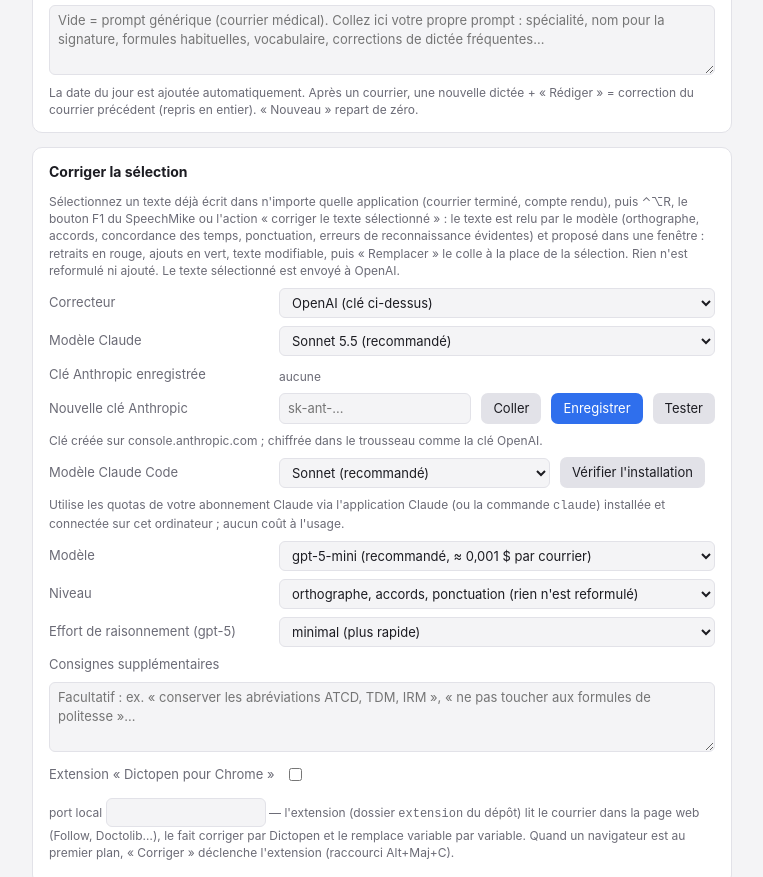
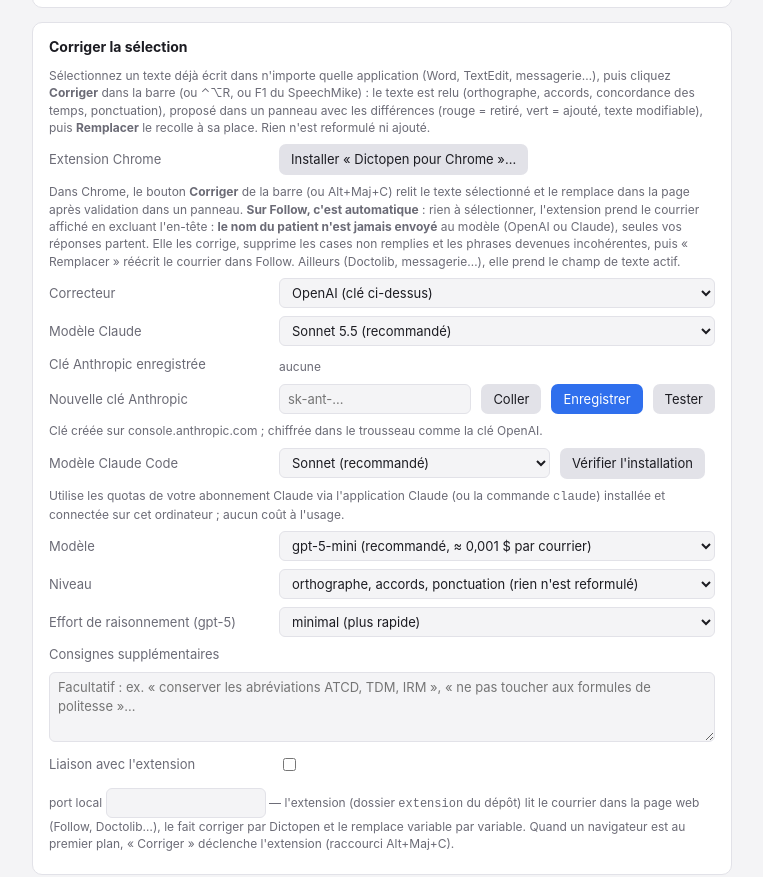
Before and after one commit to leceuv/Dictopen, a browser extension: page renderer/settings.html in a window 1280 px wide. Shown: the part 1297-2174 px from the top of the page, without its empty margins (258-1021 px from the left). Drawn offline with Linux system fonts and the light colour scheme.

Commit message:
Réglages : installation et explication de l'extension dans la section Corriger la sélection
Co-Authored-By: Claude Fable 5.1 <noreply@anthropic.com>

```diff
--- a/renderer/settings.html
+++ b/renderer/settings.html
@@ -93,9 +93,6 @@
     <div class="row"><label>Bouton Record du SpeechMike</label>
       <select id="d_record"><option value="pressed">appuyer-parler (maintenu)</option><option value="toggle">marche / arrêt</option></select></div>
     <div class="row"><label>Ponctuation dictée locale</label><input type="checkbox" id="d_punct"><span class="hint">« virgule », « point à la ligne », « nouveau paragraphe »… convertis en signes</span></div>
-    <div class="row"><label>Extension Chrome</label><button class="secondary" id="extInstall">Installer « Dictopen pour Chrome »…</button><span class="hint" id="extResult"></span></div>
-    <p class="hint">Dans Chrome, le bouton <b>Corriger</b> de la barre (ou Alt+Maj+C) relit le texte sélectionné et le remplace dans la page après validation dans un panneau. <b>Sur Follow, c'est automatique</b> : rien à sélectionner, l'extension prend le courrier affiché en excluant l'en-tête : <b>le nom du patient n'est jamais envoyé</b> au modèle (OpenAI ou Claude), seules vos réponses partent. Elle les corrige, supprime les cases non remplies et les phrases devenues incohérentes, puis « Remplacer » réécrit le courrier dans Follow. Ailleurs (Doctolib, messagerie…), elle prend le champ de texte actif.</p>
-    <p class="hint" id="extSteps" style="display:none"></p>
   </section>
 
   <section>
@@ -128,7 +125,10 @@
 
   <section>
     <h2>Corriger la sélection</h2>
-    <p class="hint">Sélectionnez un texte déjà écrit dans n'importe quelle application (courrier terminé, compte rendu), puis ⌃⌥R, le bouton F1 du SpeechMike ou l'action « corriger le texte sélectionné » : le texte est relu par le modèle (orthographe, accords, concordance des temps, ponctuation, erreurs de reconnaissance évidentes) et proposé dans une fenêtre : retraits en rouge, ajouts en vert, texte modifiable, puis « Remplacer » le colle à la place de la sélection. Rien n'est reformulé ni ajouté. Le texte sélectionné est envoyé à OpenAI.</p>
+    <p class="hint">Sélectionnez un texte déjà écrit dans n'importe quelle application (Word, TextEdit, messagerie…), puis cliquez <b>Corriger</b> dans la barre (ou ⌃⌥R, ou F1 du SpeechMike) : le texte est relu (orthographe, accords, concordance des temps, ponctuation), proposé dans un panneau avec les différences (rouge = retiré, vert = ajouté, texte modifiable), puis <b>Remplacer</b> le recolle à sa place. Rien n'est reformulé ni ajouté.</p>
+    <div class="row"><label>Extension Chrome</label><button class="secondary" id="extInstall">Installer « Dictopen pour Chrome »…</button><span class="hint" id="extResult"></span></div>
+    <p class="hint">Dans Chrome, le bouton <b>Corriger</b> de la barre (ou Alt+Maj+C) relit le texte sélectionné et le remplace dans la page après validation dans un panneau. <b>Sur Follow, c'est automatique</b> : rien à sélectionner, l'extension prend le courrier affiché en excluant l'en-tête : <b>le nom du patient n'est jamais envoyé</b> au modèle (OpenAI ou Claude), seules vos réponses partent. Elle les corrige, supprime les cases non remplies et les phrases devenues incohérentes, puis « Remplacer » réécrit le courrier dans Follow. Ailleurs (Doctolib, messagerie…), elle prend le champ de texte actif.</p>
+    <p class="hint" id="extSteps" style="display:none"></p>
     <div class="row"><label>Correcteur</label>
       <select id="k_provider">
         <option value="openai">OpenAI (clé ci-dessus)</option>
@@ -162,7 +162,7 @@
       <select id="k_effort"><option value="minimal">minimal (plus rapide)</option><option value="low">bas</option><option value="medium">moyen</option></select></div>
     <div class="row"><label>Consignes supplémentaires</label></div>
     <textarea id="k_instructions" placeholder="Facultatif : ex. « conserver les abréviations ATCD, TDM, IRM », « ne pas toucher aux formules de politesse »…"></textarea>
-    <div class="row"><label>Extension « Dictopen pour Chrome »</label><input type="checkbox" id="k_localApi"><span class="hint">port local <input type="text" id="k_port" style="width:70px"> — l'extension (dossier <code>extension</code> du dépôt) lit le courrier dans la page web (Follow, Doctolib…), le fait corriger par Dictopen et le remplace variable par variable. Quand un navigateur est au premier plan, « Corriger » déclenche l'extension (raccourci Alt+Maj+C).</span></div>
+    <div class="row"><label>Liaison avec l'extension</label><input type="checkbox" id="k_localApi"><span class="hint">port local <input type="text" id="k_port" style="width:70px"> — l'extension (dossier <code>extension</code> du dépôt) lit le courrier dans la page web (Follow, Doctolib…), le fait corriger par Dictopen et le remplace variable par variable. Quand un navigateur est au premier plan, « Corriger » déclenche l'extension (raccourci Alt+Maj+C).</span></div>
   </section>
 
 
```
